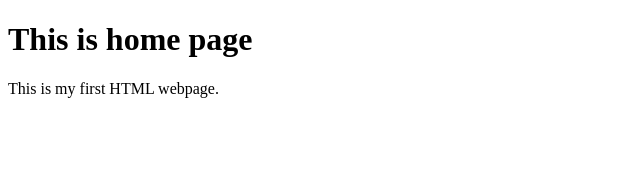
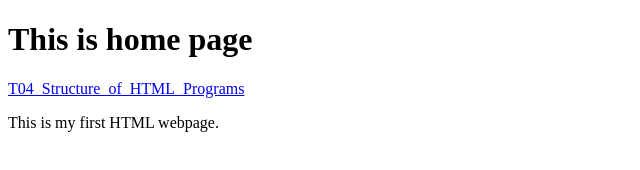
Before and after one commit to akajay2001/HTMLEx, a plain HTML site: page index.html in a window 1280 px wide. Shown: the whole page, without its empty margins (0-640 px from the left). Drawn offline with Linux system fonts and the light colour scheme.

Commit message:
Update index.html

```diff
--- a/index.html
+++ b/index.html
@@ -6,6 +6,7 @@
 </head>
 <body>
     <h1>This is home page</h1>
+    <a href="T04_Structure_of_HTML_Programs.html">T04_Structure_of_HTML_Programs</a>
     <p>This is my first HTML webpage.</p>
 </body>
 </html>
```
